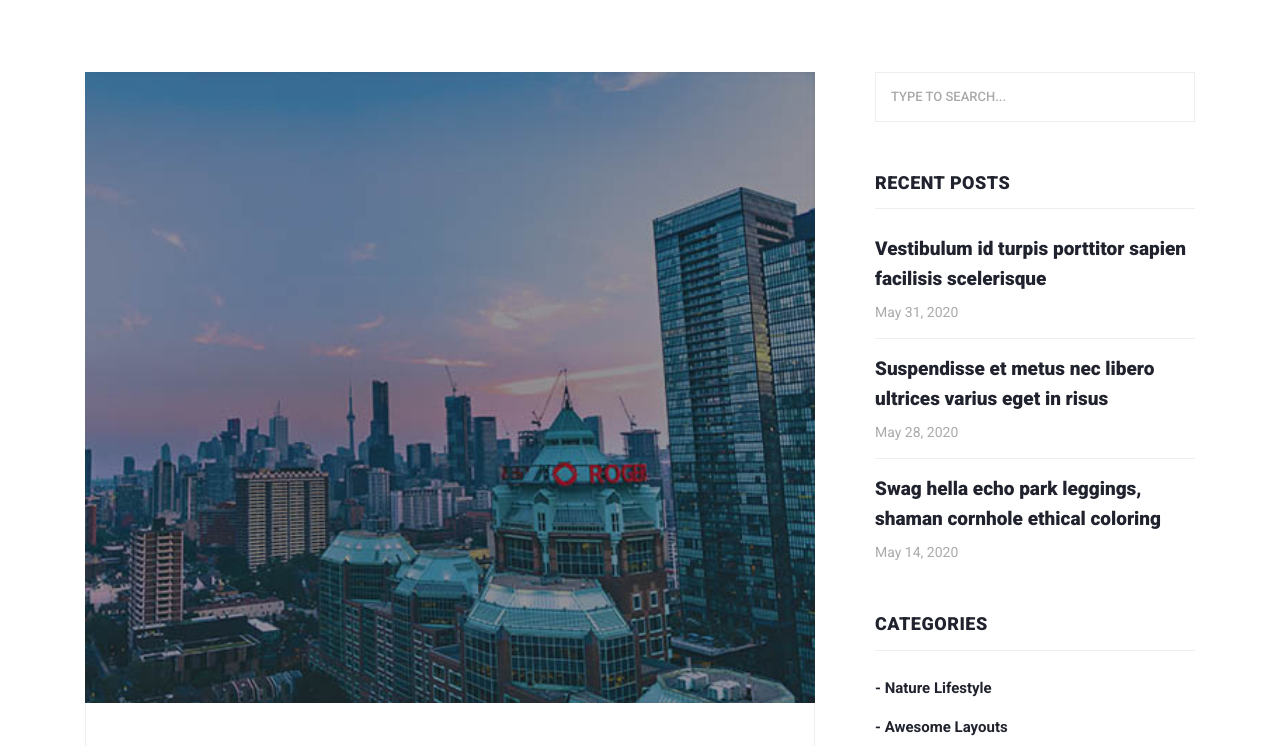
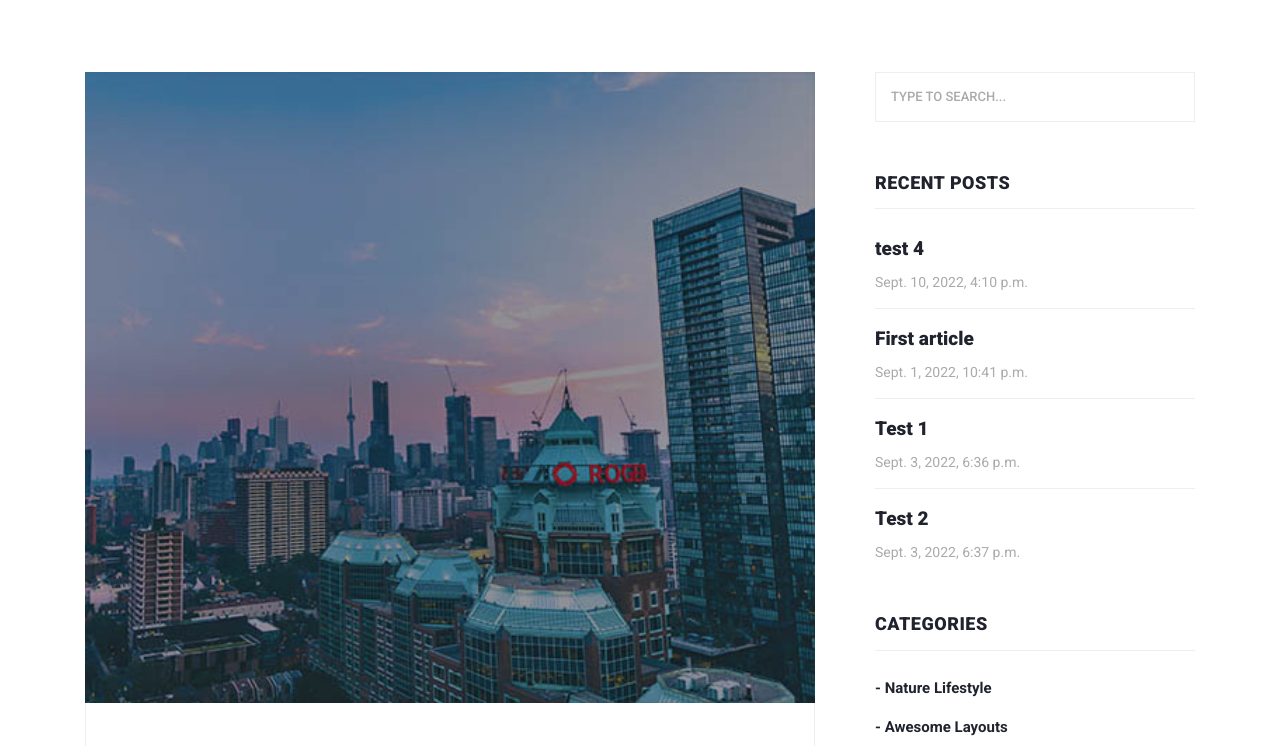
Before and after one commit to MSA2001/Blog, a Django app: page / in a window 1280 px wide. Shown: the part 496-1242 px from the top of the page. Run offline with Django 4.2, Linux system fonts and the light colour scheme; data comes from the database, SQL or seed files in the repository; both versions use the stored data as it was after the commit; some libraries are stand-ins or nearby versions.

Commit message:
recent post function added to home and detail page

```diff
--- a/home/templates/home/index.html
+++ b/home/templates/home/index.html
@@ -173,18 +173,12 @@
                     </div>
                     <div class="content">
                       <ul>
-                        <li><a href="post-details.html">
-                          <h5>Vestibulum id turpis porttitor sapien facilisis scelerisque</h5>
-                          <span>May 31, 2020</span>
-                        </a></li>
-                        <li><a href="post-details.html">
-                          <h5>Suspendisse et metus nec libero ultrices varius eget in risus</h5>
-                          <span>May 28, 2020</span>
-                        </a></li>
-                        <li><a href="post-details.html">
-                          <h5>Swag hella echo park leggings, shaman cornhole ethical coloring</h5>
-                          <span>May 14, 2020</span>
-                        </a></li>
+                        {% for article in recent_articles %}
+                        <li><a href="{% url 'blog:detail' article.slug  %}">
+                          <h5>{{ article.title }}</h5>
+                          <span>{{ article.created }}</span>
+                         </a></li>
+                        {% endfor %}
                       </ul>
                     </div>
                   </div>
--- a/home/views.py
+++ b/home/views.py
@@ -3,4 +3,6 @@ from blog.models import Article
 # Create your views here.
 def home(request):
     articles = Article.objects.all()
-    return render(request,'home/index.html',{ 'articles':articles })
+    recent_articles=Article.objects.all().order_by('-updated')[:4]
+
+    return render(request,'home/index.html',{ 'articles':articles , 'recent_articles':recent_articles })
```
Also changed, not shown: db.sqlite3, media/images/articles/796832.jpg (deleted), media/images/articles/banner-item-06.jpg (added).
